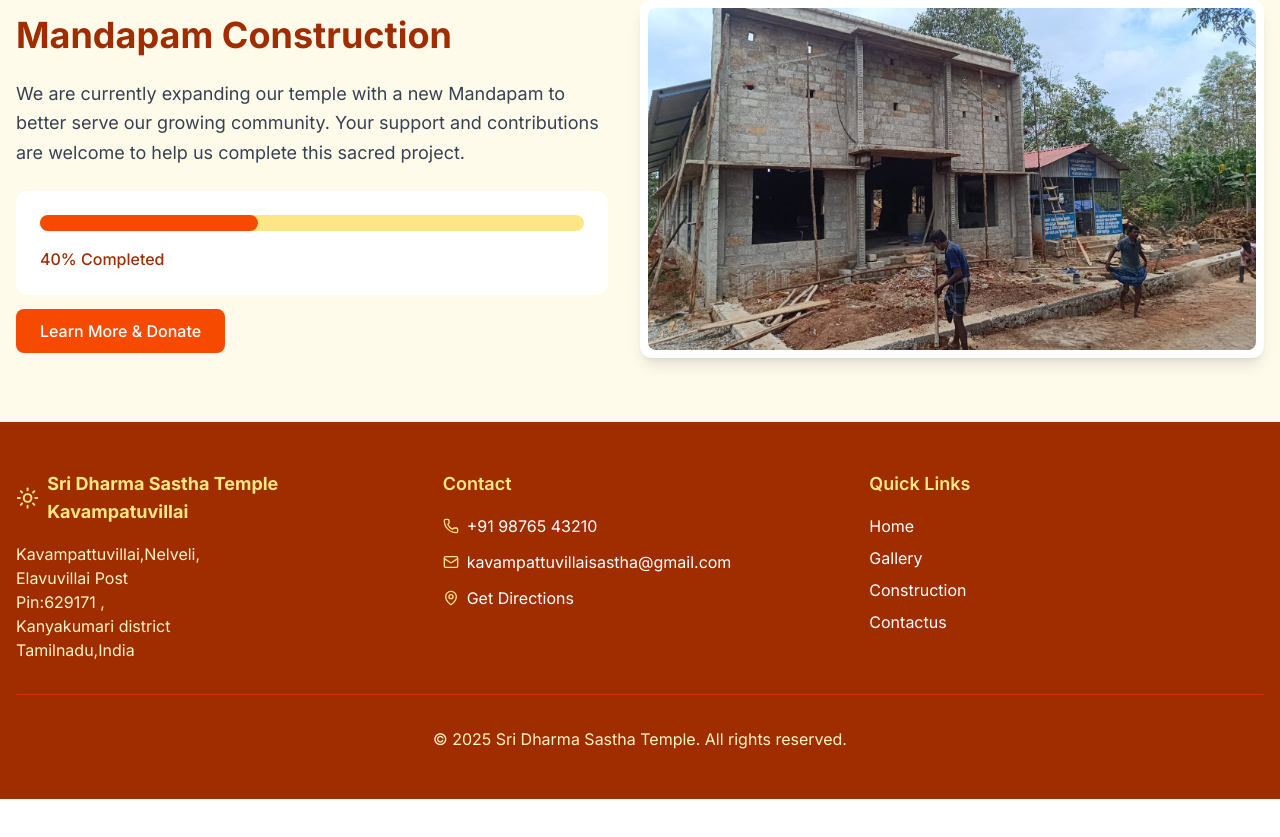
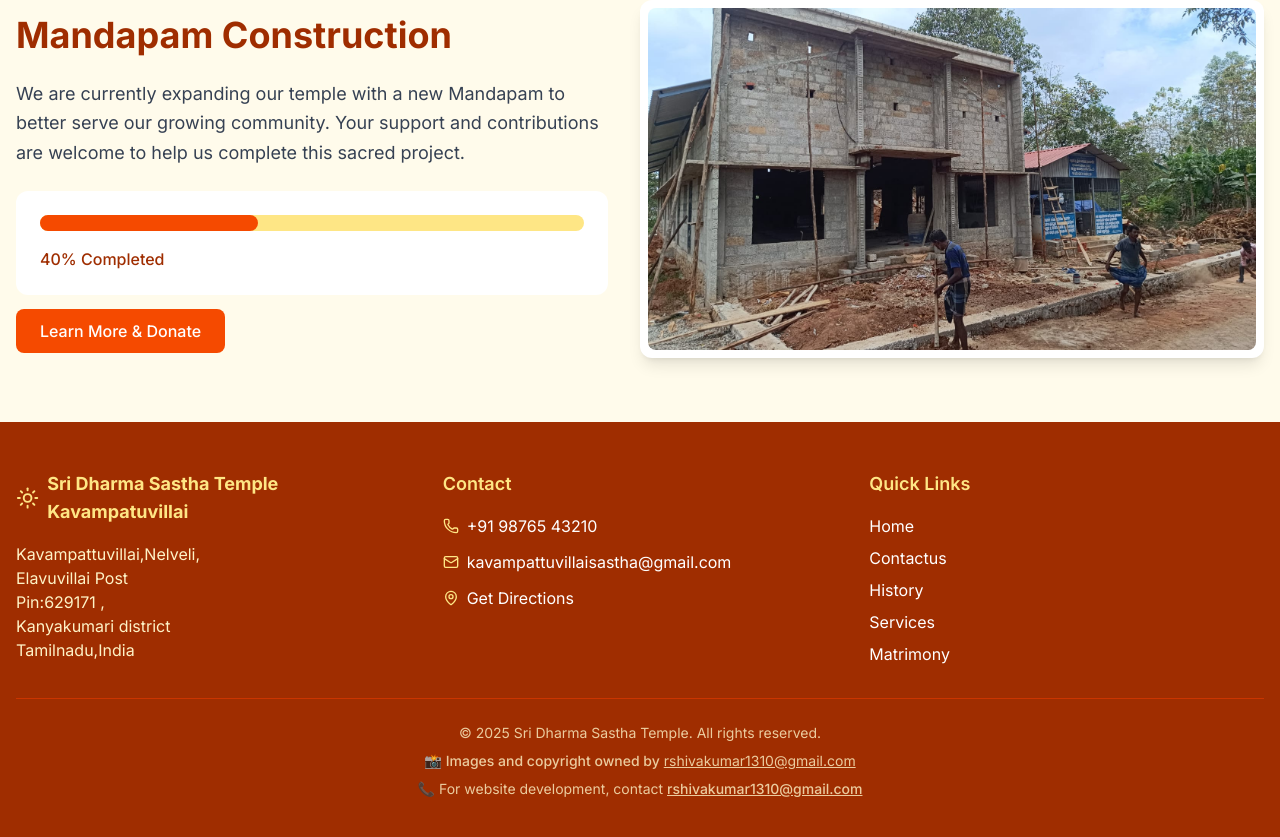
Before and after one commit to Shiva1310/temple, a Next.js app: page / in a window 1280 px wide. Shown: the part 2966-3803 px from the top of the page. Before the commit the page ends 3765 px from the top, so only its background shows below. Built offline with nearby package versions, Linux system fonts and the light colour scheme.

Commit message:
new chnages

```diff
--- a/src/app/Components/Footer/Footer.jsx
+++ b/src/app/Components/Footer/Footer.jsx
@@ -6,7 +6,7 @@ import { useLanguage } from '@/app/contexts/LanguageContext';
 const Footer = () => {
     const content = {
         english: {
-          navLinks: ['Home', 'Gallery',  'Construction', 'Contactus'],
+          navLinks: ['Home', 'Contactus','History','Services','Matrimony'],
           heroTitle: 'Sri Dharma Sastha Temple Kavampatuvillai',
 
                   address:"Kavampattuvillai,Nelveli,\nElavuvillai Post \nPin:629171 ,\nKanyakumari district \nTamilnadu,India"
@@ -68,9 +68,34 @@ const Footer = () => {
           </ul>
         </div>
       </div>
-      <div className="border-t border-orange-700 mt-8 pt-8 text-center text-amber-100">
-        <p>&copy; 2025 Sri Dharma Sastha Temple. All rights reserved.</p>
-      </div>
+      <div className="border-t border-orange-700 mt-8 pt-6 text-center text-amber-100">
+          {/* Copyright + Credits */}
+          <p className="text-sm opacity-80">
+            © 2025 Sri Dharma Sastha Temple. All rights reserved.
+          </p>
+
+          <p className="text-sm mt-2 opacity-80">
+            📸 <span className="font-medium">Images and copyright owned by</span>{" "}
+            <a
+              href="mailto:rshivakumar1310@gmail.com"
+              className="underline hover:text-amber-200"
+            >
+              rshivakumar1310@gmail.com
+            </a>
+          </p>
+
+
+
+          <p className="text-sm mt-2 opacity-80">
+            📞 For website development, contact{" "}
+            <a
+              href="mailto:rshivakumar1310@gmail.com"
+              className="underline font-medium hover:text-amber-200"
+            >
+              rshivakumar1310@gmail.com
+            </a>
+          </p>
+        </div>
     </div>
   </footer>
   )
--- a/src/app/Components/Matrimony/Matrimony.jsx
+++ b/src/app/Components/Matrimony/Matrimony.jsx
@@ -2,9 +2,11 @@
 import { useState } from 'react';
 import { Heart, Upload, X, CheckCircle, User, Users, Briefcase, Home, Phone, Mail, Ruler, Scale, Palette, DollarSign, FileText } from 'lucide-react';
 import ReCAPTCHA from "react-google-recaptcha";
+import { useLanguage } from '@/app/contexts/LanguageContext';
 
 export default function MatrimonialPage() {
-  const [currentLanguage, setCurrentLanguage] = useState('english');
+    const { language: currentLanguage, toggleLanguage } = useLanguage();
+
   const [formData, setFormData] = useState({
     lookingFor: '',
     name: '',
@@ -364,9 +366,7 @@ console.log("response:", response);
     }
   };
 
-  const toggleLanguage = () => {
-    setCurrentLanguage(currentLanguage === 'english' ? 'tamil' : 'english');
-  };
+
 
   return (
     <div className="min-h-screen bg-amber-50">
@@ -374,12 +374,7 @@ console.log("response:", response);
         <div className="container mx-auto text-center">
           <Heart className="h-16 w-16 mx-auto mb-4" />
           <h1 className="text-4xl md:text-5xl font-bold mb-4">{t.title}</h1>
-          <button
-            onClick={toggleLanguage}
-            className="mt-4 bg-white text-orange-600 px-6 py-2 rounded-lg font-medium hover:bg-orange-50 transition-colors"
-          >
-            {currentLanguage === 'english' ? 'தமிழ்' : 'English'}
-          </button>
+
         </div>
       </div>
 
@@ -1130,11 +1125,7 @@ console.log("response:", response);
         </div>
       </section>
 
-      <footer className="bg-orange-800 text-white py-8 px-4">
-        <div className="container mx-auto text-center">
-          <p className="text-sm">© 2025 Sri Dharma Sastha Temple. All rights reserved.</p>
-        </div>
-      </footer>
+
     </div>
   );
 }
--- a/src/app/ga-tracker.js
+++ b/src/app/ga-tracker.js
@@ -1,7 +1,7 @@
 "use client";
 import { usePathname, useSearchParams } from "next/navigation";
 import { useEffect } from "react";
-import { pageview } from "@/lib/ga";
+import { pageview } from "../../lib/ga";
 
 export default function GATracker() {
   const pathname = usePathname();
```
